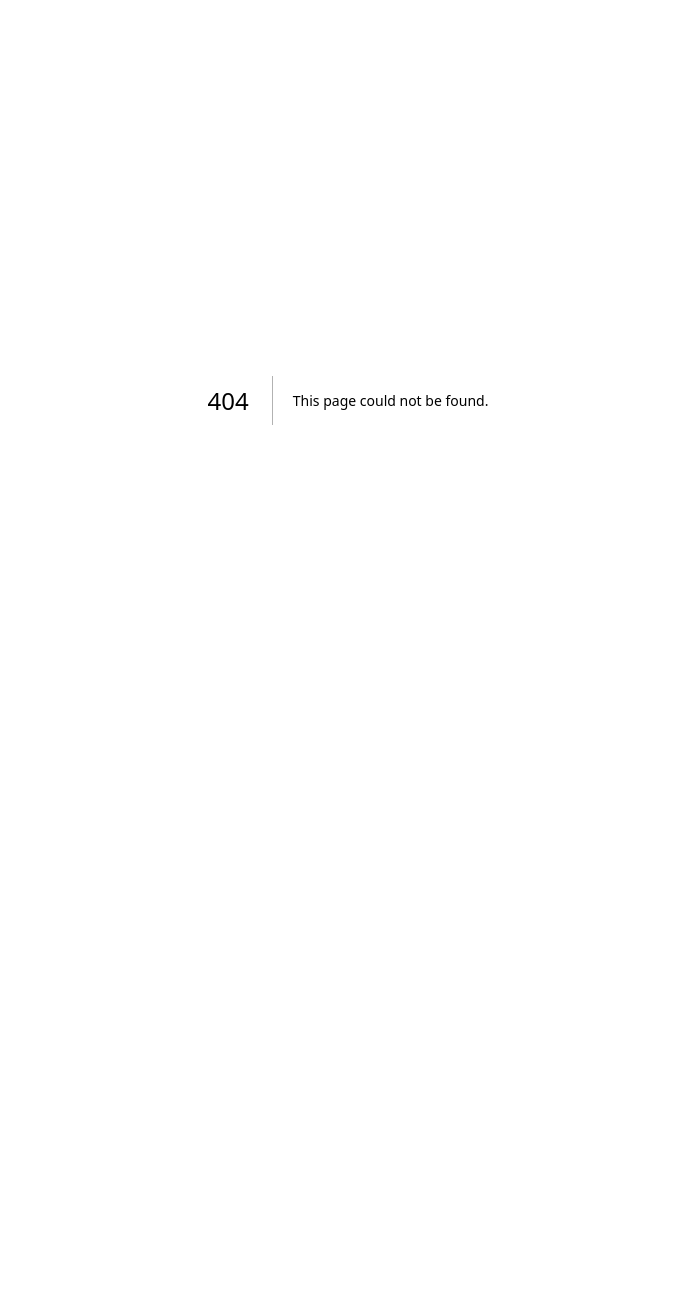
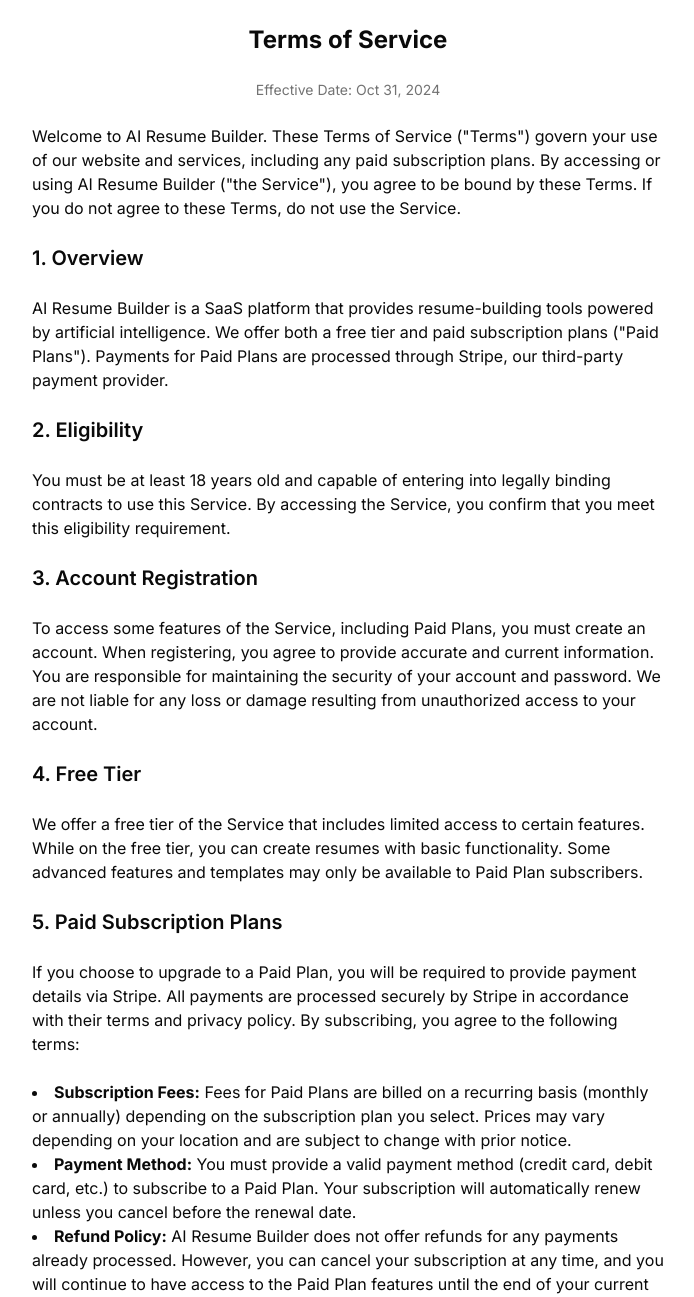
Before and after one commit to usmanmasud/AI-RESUME-BUILDER, a Next.js app: page /tos in a window 1280 px wide. Before the commit this address had no page. Shown: the top 1297 px of the page, without its empty margins (292-986 px from the left). Before the commit the page ends 800 px from the top, so only its background shows below. Built offline with nearby package versions, Linux system fonts and the light colour scheme.

Commit message:
create terms and condition page

```diff
--- /dev/null
+++ b/src/app/tos/page.tsx
@@ -0,0 +1,173 @@
+import { Metadata } from "next";
+
+export const metadata: Metadata = {
+  title: "Terms of Service",
+};
+
+export default function Page() {
+  return (
+    <main className="mx-auto max-w-prose space-y-6 p-3 py-6">
+      <h1 className="text-center text-2xl font-bold">Terms of Service</h1>
+      <p className="text-center text-sm text-muted-foreground">
+        Effective Date: Oct 31, 2024
+      </p>
+      <p>
+        Welcome to AI Resume Builder. These Terms of Service (&quot;Terms&quot;)
+        govern your use of our website and services, including any paid
+        subscription plans. By accessing or using AI Resume Builder (&quot;the
+        Service&quot;), you agree to be bound by these Terms. If you do not
+        agree to these Terms, do not use the Service.
+      </p>
+      <h2 className="text-xl font-semibold">1. Overview</h2>
+      <p>
+        AI Resume Builder is a SaaS platform that provides resume-building tools
+        powered by artificial intelligence. We offer both a free tier and paid
+        subscription plans (&quot;Paid Plans&quot;). Payments for Paid Plans are
+        processed through Stripe, our third-party payment provider.
+      </p>
+      <h2 className="text-xl font-semibold">2. Eligibility</h2>
+      <p>
+        You must be at least 18 years old and capable of entering into legally
+        binding contracts to use this Service. By accessing the Service, you
+        confirm that you meet this eligibility requirement.
+      </p>
+      <h2 className="text-xl font-semibold">3. Account Registration</h2>
+      <p>
+        To access some features of the Service, including Paid Plans, you must
+        create an account. When registering, you agree to provide accurate and
+        current information. You are responsible for maintaining the security of
+        your account and password. We are not liable for any loss or damage
+        resulting from unauthorized access to your account.
+      </p>
+      <h2 className="text-xl font-semibold">4. Free Tier</h2>
+      <p>
+        We offer a free tier of the Service that includes limited access to
+        certain features. While on the free tier, you can create resumes with
+        basic functionality. Some advanced features and templates may only be
+        available to Paid Plan subscribers.
+      </p>
+      <h2 className="text-xl font-semibold">5. Paid Subscription Plans</h2>
+      <p>
+        If you choose to upgrade to a Paid Plan, you will be required to provide
+        payment details via Stripe. All payments are processed securely by
+        Stripe in accordance with their terms and privacy policy. By
+        subscribing, you agree to the following terms:
+      </p>
+      <ul className="list-inside list-disc">
+        <li>
+          <strong>Subscription Fees:</strong> Fees for Paid Plans are billed on
+          a recurring basis (monthly or annually) depending on the subscription
+          plan you select. Prices may vary depending on your location and are
+          subject to change with prior notice.
+        </li>
+        <li>
+          <strong>Payment Method:</strong> You must provide a valid payment
+          method (credit card, debit card, etc.) to subscribe to a Paid Plan.
+          Your subscription will automatically renew unless you cancel before
+          the renewal date.
+        </li>
+        <li>
+          <strong>Refund Policy:</strong> AI Resume Builder does not offer
+          refunds for any payments already processed. However, you can cancel
+          your subscription at any time, and you will continue to have access to
+          the Paid Plan features until the end of your current billing period.
+        </li>
+      </ul>
+      <h2 className="text-xl font-semibold">6. Cancelation of Subscription</h2>
+      <p>
+        You can cancel your subscription at any time by logging into your
+        account and following the cancelation process. Cancelation will take
+        effect at the end of the current billing cycle, and you will not be
+        charged further.
+      </p>
+      <h2 className="text-xl font-semibold">
+        7. Changes to Services and Pricing
+      </h2>
+      <p>
+        We reserve the right to modify or discontinue the Service (or any part
+        of it) at any time, with or without notice. We may also adjust pricing
+        for Paid Plans; however, any price changes will not affect your current
+        subscription period and will be communicated before taking effect on
+        renewals.
+      </p>
+      <h2 className="text-xl font-semibold">8. License to Use the Service</h2>
+      <p>
+        AI Resume Builder grants you a limited, non-exclusive, non-transferable,
+        and revocable license to use the Service for personal or professional
+        use in accordance with these Terms. You may not:
+      </p>
+      <ul className="list-inside list-disc">
+        <li>Copy, modify, or distribute any part of the Service;</li>
+        <li>Use the Service to build a competing product;</li>
+        <li>
+          Access or attempt to access the Service by any means other than
+          through the interfaces provided.
+        </li>
+      </ul>
+      <h2 className="text-xl font-semibold">9. Intellectual Property</h2>
+      <p>
+        All content, trademarks, logos, and intellectual property related to AI
+        Resume Builder are owned by AI Resume Builder or its licensors. You
+        agree not to infringe on these rights.
+      </p>
+      <h2 className="text-xl font-semibold">10. User Content</h2>
+      <p>
+        By using the Service, you grant AI Resume Builder a non-exclusive,
+        worldwide, royalty-free license to use, modify, and display any content
+        you create using the platform (such as resumes) solely for the purpose
+        of providing the Service. You retain all ownership of your content.
+      </p>
+      <h2 className="text-xl font-semibold">11. Privacy Policy</h2>
+      <p>
+        Your privacy is important to us. Please review our Privacy Policy [link]
+        to understand how we collect, use, and protect your personal
+        information.
+      </p>
+      <h2 className="text-xl font-semibold">12. Third-Party Services</h2>
+      <p>
+        The Service may contain links or integrations to third-party websites or
+        services (e.g., Stripe for payments). AI Resume Builder is not
+        responsible for the content or practices of any third-party websites or
+        services.
+      </p>
+      <h2 className="text-xl font-semibold">13. Disclaimer of Warranties</h2>
+      <p>
+        The Service is provided on an &quot;as is&quot; and &quot;as
+        available&quot; basis. AI Resume Builder makes no warranties, express or
+        implied, regarding the Service, including but not limited to the
+        accuracy of resume outputs, the suitability of resumes for job
+        applications, or the uninterrupted availability of the Service.
+      </p>
+      <h2 className="text-xl font-semibold">14. Limitation of Liability</h2>
+      <p>
+        To the fullest extent permitted by law, AI Resume Builder shall not be
+        liable for any indirect, incidental, consequential, or punitive damages,
+        including loss of profits, data, or business opportunities, arising out
+        of or related to your use of the Service.
+      </p>
+      <h2 className="text-xl font-semibold">15. Governing Law</h2>
+      <p>
+        These Terms are governed by and construed in accordance with the laws of
+        [Insert Jurisdiction], without regard to its conflict of law provisions.
+        Any disputes arising from these Terms will be subject to the exclusive
+        jurisdiction of the courts located in [Insert Location].
+      </p>
+      <h2 className="text-xl font-semibold">16. Changes to the Terms</h2>
+      <p>
+        We may update these Terms from time to time. Any changes will be posted
+        on this page, and the &quot;Effective Date&quot; will be updated
+        accordingly. Your continued use of the Service after the changes take
+        effect will constitute your acceptance of the new Terms.
+      </p>
+      <h2 className="text-xl font-semibold">17. Contact Us</h2>
+      <p>
+        If you have any questions about these Terms, please contact us at
+        [Insert Contact Information].
+      </p>
+      <p>
+        By using AI Resume Builder, you acknowledge that you have read,
+        understood, and agree to these Terms of Service.
+      </p>
+    </main>
+  );
+}
```
